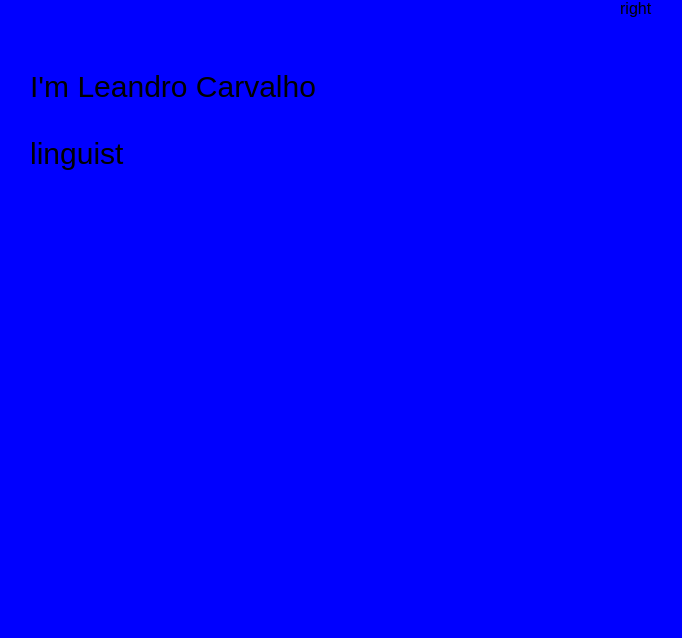
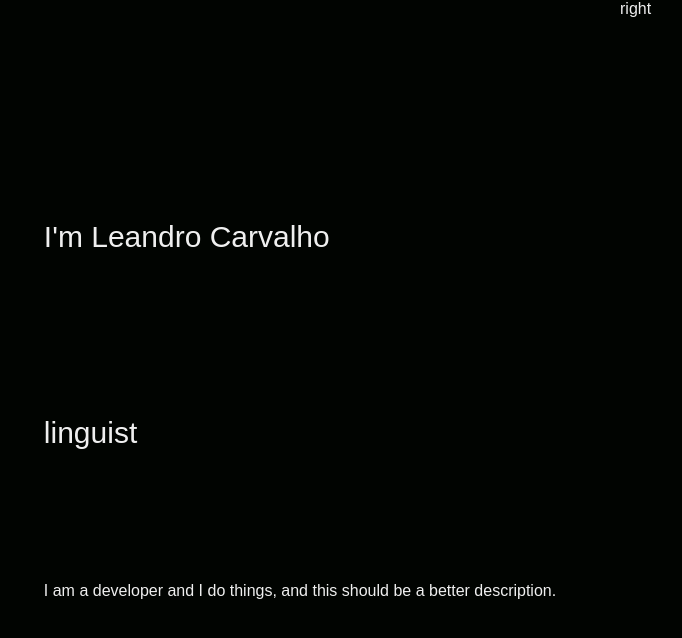
Before and after one commit to lndrcrvlh/carvalho-portfolio, a React (Create React App) app: page / in a window 1280 px wide. Shown: the top 638 px of the page, without its empty margins (20-702 px from the left). Built offline with nearby package versions, Linux system fonts and the light colour scheme; a web font is replaced by a local one.

Commit message:
Minor style changes

```diff
--- a/src/components/introduction/intro.css
+++ b/src/components/introduction/intro.css
@@ -1,11 +1,8 @@
 .intro {
     display: flex;
     height: 100vh;
-    background-color: blue;
-}
-
-.intro-wrapper {
-    padding: 50px;
+    background-color: #010401;
+    color: #efefef;
 }
 
 .intro-heading {
@@ -21,6 +18,32 @@
 .intro-title-wrapper {
     height: 100%;
     animation: move 8s ease-out infinite alternate;
+}
+
+.intro-title-item {
+    height: 50px;
+    font-size: 30px;
+    display: flex;
+    align-items: center;
+}
+
+.intro-left {
+    flex: 1;
+    display: flex;
+    align-items: center;
+    justify-content: center;
+}
+
+.intro-left-wrapper {
+    padding: 50px;
+    height: 50%;
+    display: flex;
+    flex-direction: column;
+    justify-content: space-between;
+}
+
+.intro-right {
+    flex: 1;
 }
 
 @keyframes move {
@@ -40,18 +63,3 @@
         transform: translateY(-200px);
     }
 }
-
-.intro-title-item {
-    height: 50px;
-    font-size: 30px;
-    display: flex;
-    align-items: center;
-}
-
-.intro-left {
-    flex: 1;
-}
-
-.intro-right {
-    flex: 1;
-}
--- a/src/components/introduction/intro.jsx
+++ b/src/components/introduction/intro.jsx
@@ -4,7 +4,7 @@ const Intro = () => {
     return (
         <div className="intro">
             <div className="intro-left">
-                <div className="intro-wrapper">
+                <div className="intro-left-wrapper">
                     <h1 class="intro-heading">I'm Leandro Carvalho</h1>
                     <div className="intro-title">
                         <div className="intro-title-wrapper">
@@ -15,6 +15,9 @@ const Intro = () => {
                             <div className="intro-title-item">traveler</div>
                         </div>
                     </div>
+                    <div className="intro-description">
+                        I am a developer and I do things, and this should be a better description.
+                    </div>
                 </div>
             </div>
             <div className="intro-right">right</div>
```
